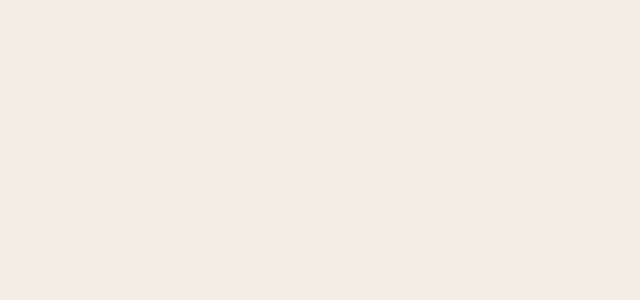
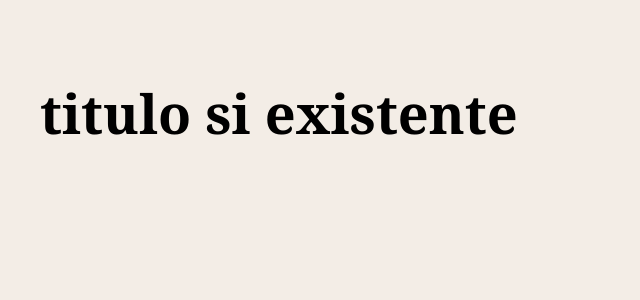
Before and after one commit to RmzGerardo/Elbetunas, a React (Vite) app in the folder counter-app/: page / in a window 1280 px wide. Shown: the top 300 px of the page, without its empty margins (0-640 px from the left). Built offline with nearby package versions, Linux system fonts and the light colour scheme.

Commit message:
Clse- default - react

```diff
--- a/counter-app/src/FirstApp.jsx
+++ b/counter-app/src/FirstApp.jsx
@@ -21,7 +21,7 @@
 import PropTypes from 'prop-types';
 
 
-export const FirstApp = ({ title, subtitle }) => {
+export const FirstApp = ({ title = 'No hay titulo', subtitle = 5 }) => {
 
     return (
         <>
@@ -38,10 +38,3 @@ FirstApp.propTypes = {
     title: PropTypes.string,
     subtitle: PropTypes.number
 }
-
-FirstApp.defaultProps = {
-
-    title: 'No hay titulo',
-    subtitle: 0
-
-}
--- a/counter-app/src/main.jsx
+++ b/counter-app/src/main.jsx
@@ -7,6 +7,6 @@ import "./index.css";
 ReactDOM.createRoot(document.getElementById("root")).render(
     <React.StrictMode>
 
-        <FirstApp />
+        <FirstApp title = 'titulo si existente' subtitle/>
     </React.StrictMode>
 )
```
